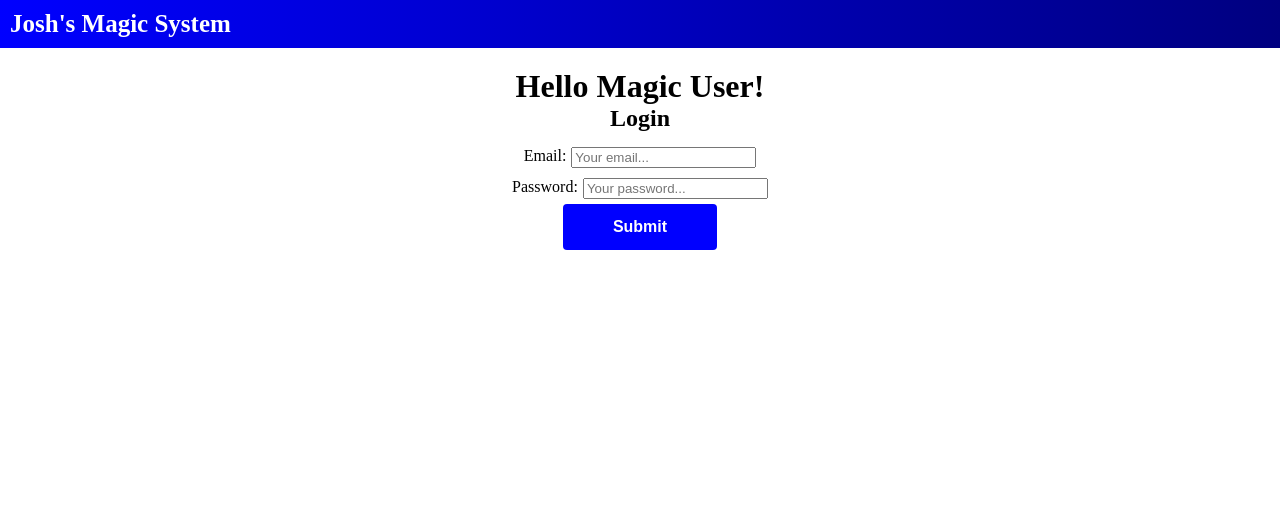
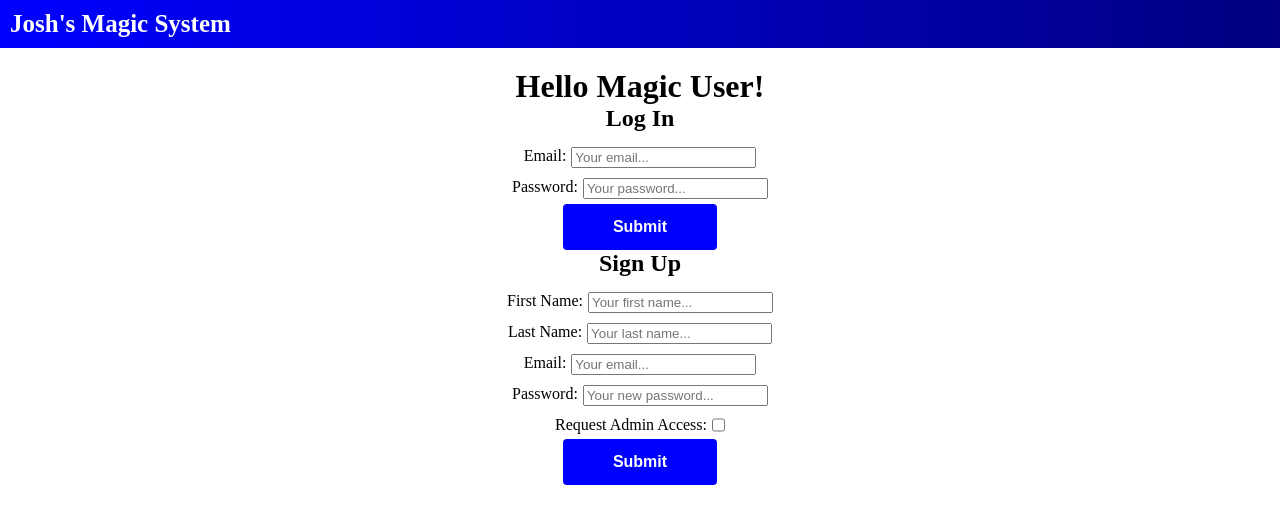
Before and after one commit to Chip-L/joshs-magic-system, a React (Create React App) app in the folder client/: page / in a window 1280 px wide. Shown: the top 524 px of the page. Built offline with nearby package versions, Linux system fonts and the light colour scheme.

Commit message:
added signup form tweaked login form too

```diff
--- a/client/src/components/LoginForm.css.js
+++ b/client/src/components/Login+SignUpForm.css.js
@@ -19,6 +19,7 @@ export const LabelGroup = styled.div`
 export const Label = styled.label`
   // label formatting here
   padding-right: 0.5rem;
+  align-text: right;
 `;
 
 export const Control = styled.input`
--- a/client/src/components/LoginForm.js
+++ b/client/src/components/LoginForm.js
@@ -6,7 +6,7 @@ import {
   Label,
   LabelGroup,
   Title,
-} from "./LoginForm.css";
+} from "./Login+SignUpForm.css";
 
 // global store
 
@@ -36,23 +36,25 @@ const LoginForm = () => {
 
   return (
     <>
-      <Title>Login</Title>
+      <Title>Log In</Title>
       <Form onSubmit={handleFormSubmit}>
         <LabelGroup>
-          <Label for="email">Email:</Label>
+          <Label htmlFor="loginEmail">Email:</Label>
           <Control
             type="email"
-            id="email"
+            required
+            id="loginEmail"
             placeholder="Your email..."
             name="email"
             onChange={handleChange}
           ></Control>
         </LabelGroup>
         <LabelGroup>
-          <Label for="password">Password:</Label>
+          <Label htmlFor="loginPassword">Password:</Label>
           <Control
             type="password"
-            id="password"
+            required
+            id="loginPassword"
             placeholder="Your password..."
             name="password"
             onChange={handleChange}
--- /dev/null
+++ b/client/src/components/SignUpForm.js
@@ -0,0 +1,106 @@
+import React, { useState } from "react";
+import {
+  Button,
+  Control,
+  Form,
+  Label,
+  LabelGroup,
+  Title,
+} from "./Login+SignUpForm.css";
+
+const SignUpForm = () => {
+  const [formState, setFormState] = useState({
+    firstName: "",
+    lastName: "",
+    email: "",
+    password: "",
+    requestAdmin: false,
+  });
+
+  const handleSignUp = async (event) => {
+    event.preventDefault();
+
+    try {
+      // use add User mutation to add user
+      // set token
+      // set user in global store
+    } catch (err) {
+      console.log(err);
+    }
+  };
+
+  const handleChange = async (event) => {
+    let { name, value } = event.target;
+
+    if (name === "requestAdmin") {
+      value = event.target.checked;
+    }
+
+    setFormState({
+      ...formState,
+      [name]: value,
+    });
+  };
+
+  return (
+    <>
+      <Title>Sign Up</Title>
+      <Form onSubmit={handleSignUp}>
+        <LabelGroup>
+          <Label htmlFor="firstName">First Name:</Label>
+          <Control
+            type="text"
+            id="firstName"
+            placeholder="Your first name..."
+            name="firstName"
+            onChange={handleChange}
+          ></Control>
+        </LabelGroup>
+        <LabelGroup>
+          <Label htmlFor="lastName">Last Name:</Label>
+          <Control
+            type="text"
+            id="lastName"
+            placeholder="Your last name..."
+            name="lastName"
+            onChange={handleChange}
+          ></Control>
+        </LabelGroup>
+        <LabelGroup>
+          <Label htmlFor="email">Email:</Label>
+          <Control
+            type="email"
+            id="email"
+            placeholder="Your email..."
+            name="email"
+            onChange={handleChange}
+          ></Control>
+        </LabelGroup>
+        <LabelGroup>
+          <Label htmlFor="password">Password:</Label>
+          <Control
+            type="password"
+            id="password"
+            placeholder="Your new password..."
+            name="password"
+            onChange={handleChange}
+          ></Control>
+        </LabelGroup>
+        <LabelGroup>
+          <Label htmlFor="requestAdmin">Request Admin Access:</Label>
+          <Control
+            type="checkbox"
+            id="requestAdmin"
+            checked={formState.requestAdmin}
+            name="requestAdmin"
+            onChange={handleChange}
+          ></Control>
+        </LabelGroup>
+
+        <Button type="submit" value="Submit" />
+      </Form>
+    </>
+  );
+};
+
+export default SignUpForm;
--- a/client/src/pages/Home.js
+++ b/client/src/pages/Home.js
@@ -4,6 +4,7 @@ import { Content } from "./Home.css";
 //Global Store
 import { useStoreContext } from "../store/globalState";
 import LoginForm from "../components/LoginForm";
+import SignUpForm from "../components/SignUpForm";
 
 const Home = () => {
   const [{ user }] = useStoreContext();
@@ -16,6 +17,7 @@ const Home = () => {
         <>
           <h1>Hello Magic User!</h1>
           <LoginForm />
+          <SignUpForm />
         </>
       )}
     </Content>
```
